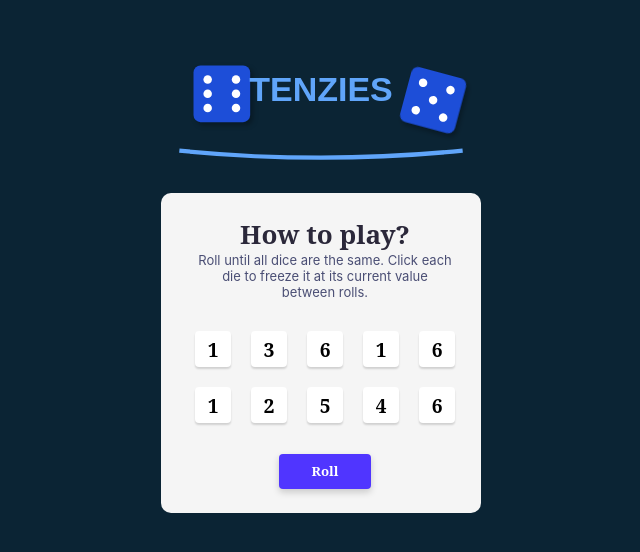
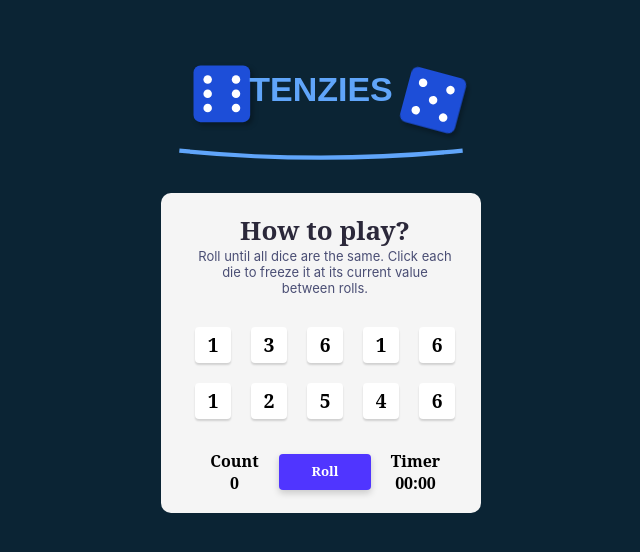
Before and after one commit to ahmed-marzook/Tenzies-Learning-React, a React (Vite) app: page / in a window 1280 px wide. Shown: the top 552 px of the page, without its empty margins (319-959 px from the left). Built offline with nearby package versions, Linux system fonts and the light colour scheme.

Commit message:
Ability to view number of rolls

```diff
--- a/src/pages/Game-Page/GamePage.css
+++ b/src/pages/Game-Page/GamePage.css
@@ -40,7 +40,6 @@
   height: 36px;
   width: 92px;
   line-height: 35px;
-  margin-top: 31px;
   border-radius: 4px;
   background-color: #5035ff;
   color: white;
@@ -53,3 +52,22 @@
 .game-button:active {
   transform: scale(0.98);
 }
+
+.user-section {
+  display: grid;
+  grid-template-columns: repeat(3, 1fr);
+  justify-items: center;
+  align-items: center;
+  gap: 5px;
+  margin-top: 31px;
+  text-align: center;
+}
+
+.user-section div {
+  font-family: "Karla", "serif";
+  font-weight: 700;
+}
+
+.user-section p {
+  margin: 0px;
+}
--- a/src/pages/Game-Page/GamePage.jsx
+++ b/src/pages/Game-Page/GamePage.jsx
@@ -13,6 +13,8 @@ function GamePage() {
   // The arrow function passed to useState is only executed once during initial render
   // This prevents generateNewDice from running on every render
   const [dice, setDice] = useState(() => generateNewDice());
+
+  const [count, setCount] = useState(0);
 
   // Check if all dice are active and show the same number
   // This determines if the player has won
@@ -49,7 +51,13 @@ function GamePage() {
 
   // Handler for roll dice button
   function rollDice() {
-    setDice(generateNewDice());
+    if (newGame) {
+      setCount(0);
+      setDice(generateNewDice());
+    } else {
+      setDice(generateNewDice());
+      setCount((prev) => prev + 1);
+    }
   }
 
   // Handler for clicking individual dice to freeze/unfreeze them
@@ -86,9 +94,19 @@ function GamePage() {
           />
         ))}
       </section>
-      <button onClick={rollDice} className="game-button">
-        {newGame ? "New Game" : "Roll"}
-      </button>
+      <section className="user-section">
+        <div className="count-section">
+          Count
+          <p>{count}</p>
+        </div>
+        <button onClick={rollDice} className="game-button">
+          {newGame ? "New Game" : "Roll"}
+        </button>
+        <div className="game-timer-section">
+          Timer
+          <p>00:00</p>
+        </div>
+      </section>
     </div>
   );
 }
```
